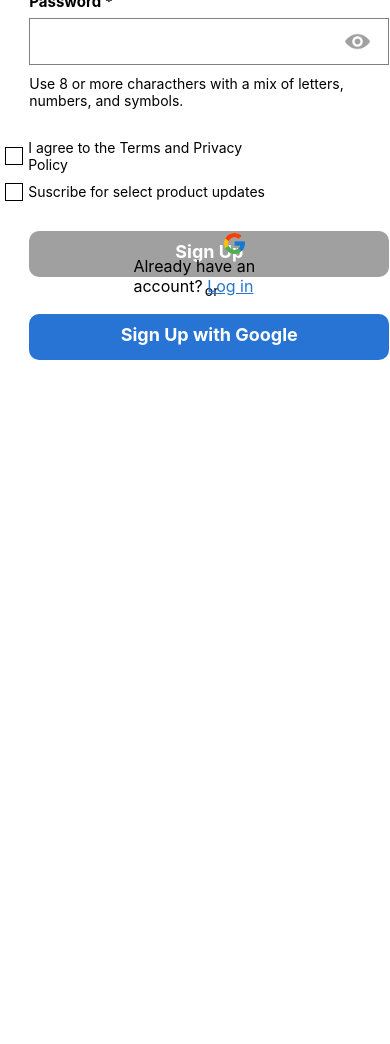
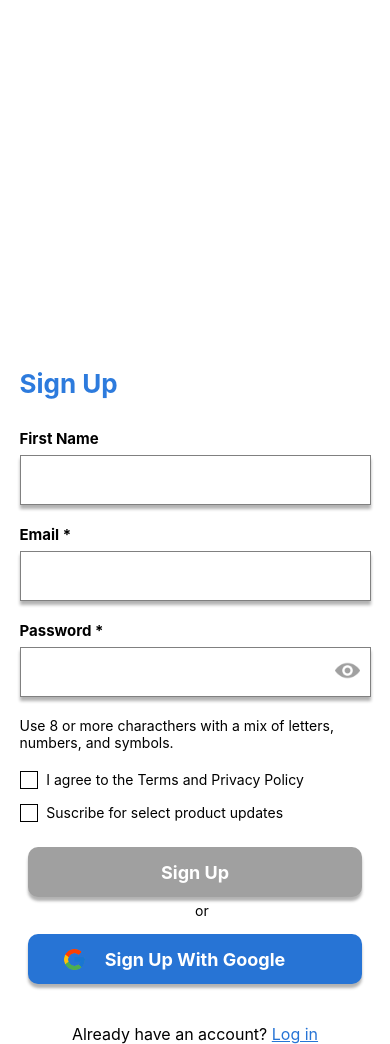
Before and after one commit to BrightCoders-Institute/reto-reservacion-de-vuelos-team-1-radiant, a React Native app: screen / in a window 390 px wide. Before the commit the page ends 844 px from the top, so only its background shows below. Built offline with nearby package versions, Linux system fonts and the light colour scheme.

Commit message:
Layout updated
Co-authored-by: OrlandoLeso <landillo@users.noreply.github.com>
Co-authored-by: Arnoldo Magaña <AMCernas@users.noreply.github.com>
Co-authored-by:  Miguel Cobian Meraz <mcmmiguel@users.noreply.github.com>
Co-authored-by: IvanCa27 <caetanoivan028@gmail.com>

```diff
--- a/App.tsx
+++ b/App.tsx
@@ -6,15 +6,24 @@
  */
 
 import React from 'react';
-import { SafeAreaView } from 'react-native';
+import { SafeAreaView, StyleSheet, Dimensions } from 'react-native';
 import SignUpScreen from './src/screens/SignUpScreen';
 
 function App(): JSX.Element {
   return (
-    <SafeAreaView>
+    <SafeAreaView style={styles.mainContainer}>
       <SignUpScreen />
     </SafeAreaView>
   );
 }
+const styles = StyleSheet.create({
+  mainContainer: {
+    justifyContent: 'center',
+    alignSelf: 'center',
+    width: '100%',
+    maxWidth: Dimensions.get('window').width * 0.90,
+    marginHorizontal: 'auto',
+  },
+});
 
 export default App;
--- /dev/null
+++ b/src/components/ButtonPrimary.tsx
@@ -0,0 +1,58 @@
+import React from 'react';
+import { Image, StyleSheet, Text, TouchableOpacity } from 'react-native';
+import { ButtonProps } from '../interfaces/interfaces';
+
+
+export const ButtonPrimary = ({ title, onPress, imgSource, isValid }: ButtonProps) => {
+    return (
+        <TouchableOpacity
+            style={[
+                styles.buttonContainer,
+                isValid ? styles.primaryButtonValid : styles.primaryButtonInvalid,
+            ]}
+            onPress={onPress}>
+            {imgSource && <Image source={imgSource} style={styles.buttonImage} />}
+            <Text style={styles.buttonText}>{title}</Text>
+        </TouchableOpacity>
+    );
+};
+
+const styles = StyleSheet.create({
+    buttonContainer: {
+        alignItems: 'center',
+        alignSelf: 'center',
+        borderRadius: 10,
+        marginTop: 10,
+        paddingVertical: 10,
+        paddingHorizontal: 20,
+        width: '95%',
+        height: 50,
+        flexDirection: 'row',
+        justifyContent: 'center',
+        shadowColor: '#000',
+        shadowOffset: {
+            width: 0,
+            height: 4,
+        },
+        shadowOpacity: 0.30,
+        shadowRadius: 3,
+        elevation: 4,
+    },
+    primaryButtonValid: {
+        backgroundColor: '#2774D5',
+    },
+    primaryButtonInvalid: {
+        backgroundColor: '#A0A0A0',
+    },
+    buttonText: {
+        color: 'white',
+        fontSize: 18,
+        fontWeight: 'bold',
+    },
+    buttonImage: {
+        position: 'absolute',
+        left: '10%',
+        width: 25,
+        height: 25,
+    },
+});
--- a/src/components/CustomCheckbox.tsx
+++ b/src/components/CustomCheckbox.tsx
@@ -8,6 +8,7 @@ const CustomCheckbox = ({ value, onValueChange, label, error }: CheckboxProps) =
     };
 
     return (
+        <View style={styles.checkboxContainer}>
             <TouchableOpacity style={styles.checkbox} onPress={handleCheckboxChange}>
                 <View
                     style={[
@@ -22,8 +23,9 @@ const CustomCheckbox = ({ value, onValueChange, label, error }: CheckboxProps) =
                     )}
                 </View>
                 <Text>{label}</Text>
+            </TouchableOpacity>
             {error ? (<Text style={styles.errorCheckBox}>{error}</Text>) : null}
-        </TouchableOpacity>
+        </View>
     );
 };
 
@@ -32,14 +34,13 @@ const styles = StyleSheet.create({
         borderWidth: 1,
         width: 18,
         height: 18,
-        marginRight: '2%',
+        marginRight: '2.5%',
         justifyContent: 'center',
         alignItems: 'center',
     },
     checkbox: {
         flexDirection: 'row',
-        alignItems: 'center',
-        marginBottom: 10,
+        marginBottom: 5,
     },
     checkboxSelected: {
         backgroundColor: '#2D7BDD',
@@ -52,11 +53,13 @@ const styles = StyleSheet.create({
     checkboxUnselected: {
         backgroundColor: 'transparent',
     },
+    checkboxContainer: {
+        flexDirection: 'column',
+        marginBottom: 10,
+    },
     errorCheckBox: {
         color: 'red',
         fontSize: 13,
-        marginLeft: 10,
-        width: 'auto',
     },
 });
 
--- a/src/components/InputField.tsx
+++ b/src/components/InputField.tsx
@@ -19,7 +19,7 @@ const InputField = ({ label, value, onChangeText, error, secureTextEntry }: Inpu
         setIsFocused(false);
     };
     return (
-        <View>
+        <View style={styles.inputContainer}>
             <View style={styles.inputLabelContainer}>
                 <Text style={styles.inputLabel}>{label}</Text>
                 {error ? (<Text style={styles.error}>{error}</Text>) : null}
@@ -38,14 +38,14 @@ const InputField = ({ label, value, onChangeText, error, secureTextEntry }: Inpu
 
 const styles = StyleSheet.create({
     inputContainer: {
-        marginRight: 15,
-        marginLeft: 14,
         marginBottom: 10,
-        alignItems: 'flex-start',
+        alignItems: 'center',
         justifyContent: 'flex-start',
+
     },
     inputLabelContainer: {
         flexDirection: 'row',
+        alignSelf: 'flex-start',
     },
     inputLabel: {
         marginBottom: 5,
@@ -53,16 +53,25 @@ const styles = StyleSheet.create({
         fontWeight: 'bold',
     },
     input: {
-        width: 360,
-        height: 47,
+        width: '100%',
+        height: 50,
         fontSize: 20,
         fontWeight: 'bold',
         borderColor: 'gray',
         borderWidth: 1,
-        paddingLeft: 8,
+        paddingLeft: 10,
         paddingTop: 10,
         marginTop: 2,
         marginBottom: 10,
+        shadowColor: '#000',
+        shadowOffset: {
+            width: 0,
+            height: 4,
+        },
+        shadowOpacity: 0.30,
+        shadowRadius: 3,
+        elevation: 3,
+        backgroundColor: '#fff',
     },
     inputFocused: {
         borderColor: '#2774D5',
--- a/src/components/PrimaryButton.tsx
+++ /dev/null
@@ -1,40 +0,0 @@
-import React from 'react';
-import { Text, TouchableOpacity, StyleSheet } from 'react-native';
-import { PrimaryButtonProps } from '../interfaces/interfaces';
-
-const PrimaryButton = ({ title, onPress, isValid }: PrimaryButtonProps) => {
-    return (
-        <TouchableOpacity style={[
-            styles.buttonContainer, isValid ? styles.primaryButtonValid : styles.primaryButtonInvalid]}
-            onPress={onPress}
-        >
-            <Text style={styles.buttonText}>{title}</Text>
-        </TouchableOpacity>
-    );
-};
-
-const styles = StyleSheet.create({
-    buttonContainer: {
-        borderRadius: 10,
-        marginTop: 10,
-        alignItems: 'center',
-        paddingVertical: 10,
-        paddingHorizontal: 20,
-        width: 360,
-        height: 46,
-    },
-    primaryButtonInvalid: {
-        backgroundColor: '#A0A0A0',
-    },
-    primaryButtonValid: {
-        backgroundColor: '#2774D5',
-    },
-    buttonText: {
-        color: 'white',
-        fontSize: 18,
-        fontWeight: 'bold',
-        fontFamily: 'System',
-    },
-});
-
-export default PrimaryButton;
--- a/src/components/Title.tsx
+++ b/src/components/Title.tsx
@@ -12,7 +12,6 @@ const styles = StyleSheet.create({
         color: '#2D7BDD',
         fontWeight: 'bold',
         marginBottom: 30,
-        marginLeft: '5%',
     },
 });
 
--- a/src/screens/SignUpScreen.tsx
+++ b/src/screens/SignUpScreen.tsx
@@ -4,16 +4,17 @@ import {
   Text,
   TouchableOpacity,
   StyleSheet,
-  Image, Dimensions,
+  Image,
+  ImageSourcePropType,
+  KeyboardAvoidingView,
 } from 'react-native';
 
-import PrimaryButton from '../components/PrimaryButton';
 import LoadingModal from '../components/LoadingModal';
 import InputField from '../components/InputField';
 import Title from '../components/Title';
 import CustomCheckbox from '../components/CustomCheckbox';
+import { ButtonPrimary } from '../components/ButtonPrimary';
 
-const windowWidth = Dimensions.get('window').width;
 
 const SignUpScreen = () => {
   const [firstName, setFirstName] = useState('');
@@ -149,11 +150,11 @@ const SignUpScreen = () => {
 
   };
 
+  const googleLogo: ImageSourcePropType = require('../assets/google.png');
 
   return (
-    <View style={styles.container}>
+    <KeyboardAvoidingView style={styles.container} behavior="height">
       <Title>Sign Up</Title>
-      <View style={styles.inputContainer}>
       <InputField
         label="First Name"
         value={firstName}
@@ -168,18 +169,17 @@ const SignUpScreen = () => {
         error={isSubmitted && errorEmail}
         secureTextEntry={false}
       />
-        <View style={styles.inputContainerWithEye}>
+      <View>
         <InputField
           label="Password *"
           value={password}
           onChangeText={text => setPassword(text)}
           error={isSubmitted && errorPassword}
           secureTextEntry={secureTextEntry}
-            style={styles.input}
         />
         <TouchableOpacity style={styles.passwordIconContainer} onPress={togglePasswordVisibility}>
           <Image
-              style={styles.eye}
+            style={[styles.eye, secureTextEntry ? styles.desactivedEye : styles.activeEye]}
             source={require('../assets/ojo.png')}
           />
         </TouchableOpacity>
@@ -187,7 +187,6 @@ const SignUpScreen = () => {
       <Text>
         Use 8 or more characthers with a mix of letters, numbers, and symbols.
       </Text>
-      </View>
       <View style={styles.checkboxContainer}>
         <CustomCheckbox
           value={agree1}
@@ -202,59 +201,22 @@ const SignUpScreen = () => {
           error=""
         />
       </View>
-      <View style={styles.buttonContainer}>
-        <PrimaryButton title="Sign Up" onPress={handleSignUp} isValid={isValid} />
+
+      <ButtonPrimary title="Sign Up" onPress={handleSignUp} isValid={isValid} />
       <Text style={styles.textOr}>or</Text>
-        <PrimaryButton title="Sign Up with Google" onPress={handleGoogleSignUp} isValid={true} />
-      </View>
-      <View style={styles.googleIconContainer}>
-        <Image style={styles.google} source={require('../assets/google.png')} />
-      </View>
-      <View>
+      <ButtonPrimary title="Sign Up With Google" imgSource={googleLogo} onPress={handleGoogleSignUp} isValid={true} />
       <Text style={styles.textLogIn}>
         Already have an account? <Text style={styles.underline}>Log in</Text>
       </Text>
-      </View>
       <LoadingModal isLoading={isLoading} isRegistered={isRegistered} />
-    </View>
+    </KeyboardAvoidingView>
   );
 };
 
 const styles = StyleSheet.create({
   container: {
     flex: 0,
-    alignItems: 'center',
-    justifyContent: 'center',
     marginTop: 30,
-  },
-  inputContainer: {
-    marginBottom: 10,
-    marginLeft: '5%',
-    width: windowWidth * 0.9,
-  },
-  inputLabel: {
-    marginBottom: 5,
-    fontSize: 15,
-    fontWeight: 'bold',
-  },
-  inputContainerWithEye: {
-    position: 'relative',
-    flexDirection: 'row',
-    alignItems: 'center',
-    width: windowWidth * 0.9,
-  },
-
-  input: {
-    position: 'relative',
-    width: windowWidth * 0.9,
-    fontSize: 20,
-    fontWeight: 'bold',
-    borderColor: 'gray',
-    borderWidth: 1,
-    paddingLeft: 10,
-    paddingTop: 10,
-    marginTop: 2,
-    marginBottom: 10,
   },
   inputFocused: {
     borderColor: '#2774D5',
@@ -262,11 +224,13 @@ const styles = StyleSheet.create({
   passwordIconContainer: {
     position: 'absolute',
     left: '90%',
-    bottom: '25%',
+    bottom: '35%',
   },
   eye: {
     width: 25,
     height: 25,
+  },
+  desactivedEye: {
     tintColor: '#A0A0A0',
   },
   activeEye: {
@@ -275,30 +239,8 @@ const styles = StyleSheet.create({
   checkboxContainer: {
     flexDirection: 'column',
     justifyContent: 'flex-start',
-    marginRight: 105,
     marginTop: 20,
     fontSize: 14,
-  },
-  buttonContainer: {
-    marginTop: 10,
-    marginBottom: 10,
-    marginLeft: '5%',
-    height: '20%',
-    width: windowWidth * 0.9,
-  },
-  button: {
-    position: 'relative',
-    width: windowWidth * 0.9,
-    borderRadius: 10,
-    backgroundColor: '#A0A0A0',
-    alignItems: 'center',
-    paddingVertical: 10,
-    paddingHorizontal: 20,
-  },
-  buttonText: {
-    color: 'white',
-    fontSize: 18,
-    fontWeight: 'bold',
   },
   textOr: {
     marginLeft: '50%',
@@ -307,15 +249,16 @@ const styles = StyleSheet.create({
   },
   googleIconContainer: {
     left: '10%',
-    bottom: '25%',
+    bottom: '43%',
   },
   google: {
     width: 25,
     height: 25,
   },
   textLogIn: {
+    marginTop: 40,
     fontSize: 16,
-    marginLeft: '25%',
+    alignSelf: 'center',
   },
   underline: {
     textDecorationLine: 'underline',
```
Also changed, not shown: src/interfaces/interfaces.tsx (+4 -3 lines). Lines whose indentation alone changed are shown as unchanged.
